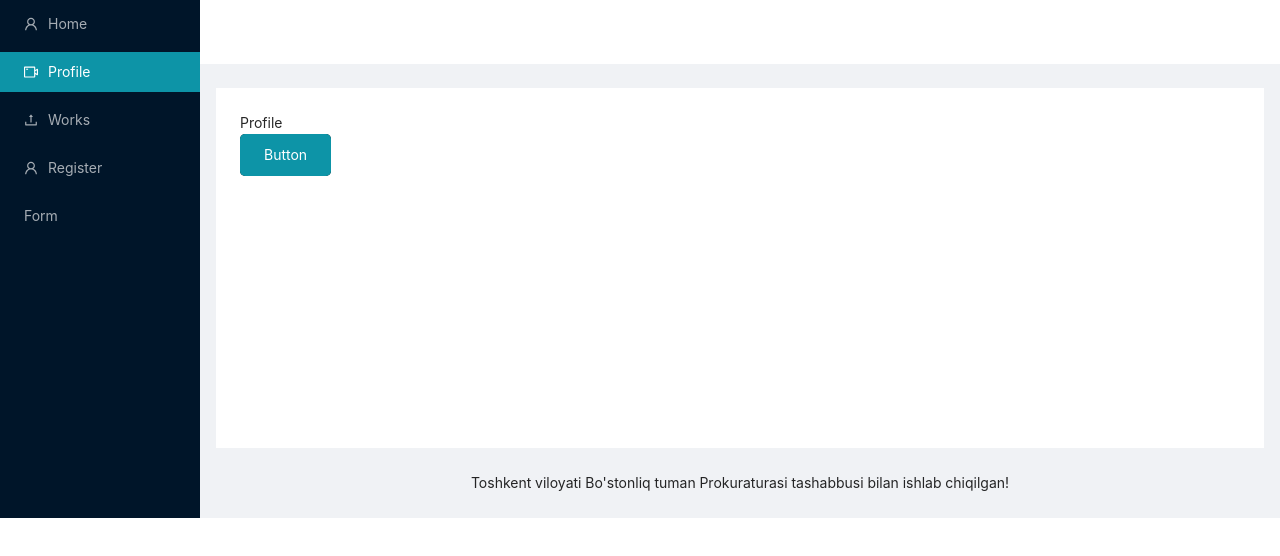
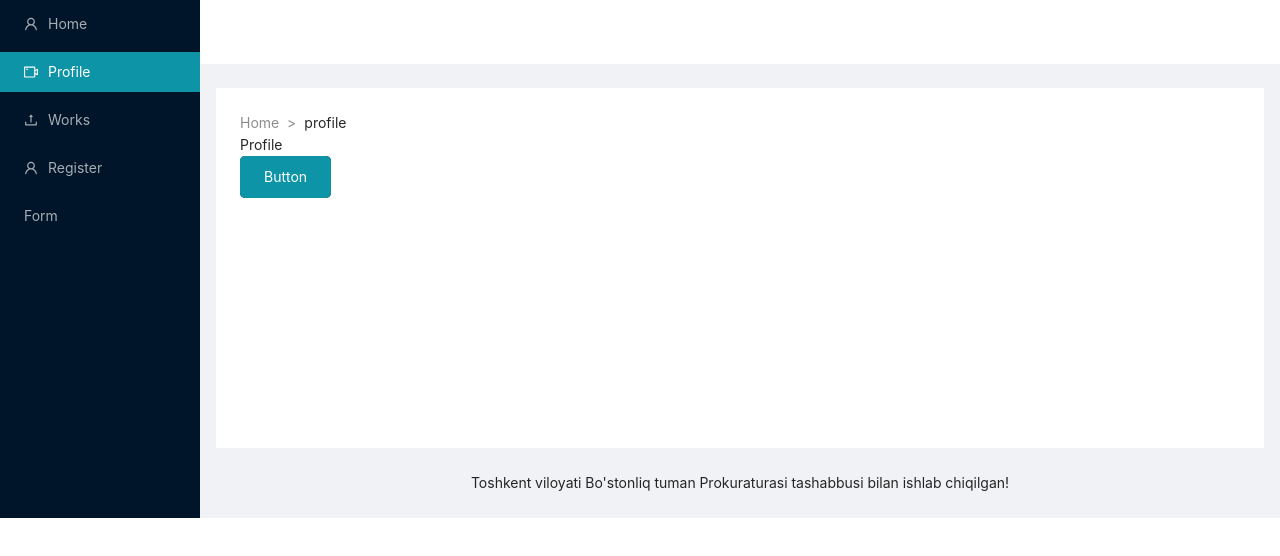
Before and after one commit to Xakim90/vacancy, a React (Create React App) app: page / in a window 1280 px wide. Both pictures are taken after a click on the item "Profile". Shown: the top 556 px of the page. Built offline with nearby package versions, Linux system fonts and the light colour scheme.

Commit message:
Sardor1498

```diff
--- a/src/App.js
+++ b/src/App.js
@@ -1,10 +1,7 @@
 import * as React from "react";
 // import './App.less';
 import AntLayout from "./components/AntResponsiveLayout";
-import { EditOutlined, EllipsisOutlined, SettingOutlined } from '@ant-design/icons';
-import CustomButton from "./components/CustomButton";
-import AntButtton from "./components/AntButton";
-import Carts from "./components/Carts";
+
 
 
 function App() {
--- a/src/components/AntResponsiveLayout.js
+++ b/src/components/AntResponsiveLayout.js
@@ -1,10 +1,9 @@
 import { Layout, Menu } from 'antd';
-import { UploadOutlined, UserOutlined, VideoCameraOutlined } from '@ant-design/icons';
-import { MailOutlined, AppstoreOutlined, SettingOutlined } from '@ant-design/icons';
-import { Link, Routes, Route } from 'react-router-dom';
-import Profile from './Profile';
-import { Register } from '../pages/Register';
+import { Link, Routes, Route, } from 'react-router-dom';
+
 import DynamicForm from './DynamicForm';
+import { routes } from '../routes/routes'
+import BreadCrumbs from './BreadCrumbs';
 
 const { Header, Content, Footer, Sider } = Layout;
 const onSubmit = data => {
@@ -41,32 +40,6 @@ const arr = [
     },
 ]
 
-const routes = [
-    {
-        name: "Home",
-        url: "/home",
-        icon: <UserOutlined />,
-        component: ""
-    },
-    {
-        name: "Profile",
-        url: "/profile",
-        icon: <VideoCameraOutlined />,
-        component: <Profile />
-    },
-    {
-        name: "Works",
-        url: "/works",
-        icon: <UploadOutlined />,
-        component: ""
-    },
-    {
-        name: "Register",
-        url: "/register",
-        icon: <UserOutlined />,
-        component: <Register />
-    },
-];
 routes.push({
     name: "Form",
     url: "/form",
@@ -102,6 +75,7 @@ const AntLayout = () => {
                 <Header className="site-layout-sub-header-background" style={{ padding: 0 }} />
                 <Content style={{ margin: '24px 16px 0' }}>
                     <div className="site-layout-background" style={{ padding: 24, minHeight: 360 }}>
+                        <BreadCrumbs />
                         <Routes>
                             {
                                 routes.map((route, i) => (
--- /dev/null
+++ b/src/components/BreadCrumbs.js
@@ -0,0 +1,56 @@
+import React from 'react'
+import { useLocation, Link } from 'react-router-dom'
+import { Breadcrumb } from 'antd'
+
+const BreadCrumbs = () => {
+    const location = useLocation();
+    const breadCrumbView = () => {
+        const { pathname } = location;
+        const pathnames = pathname.split('/').filter((item) => item);
+
+        return (
+            <div>
+                <Breadcrumb separator=">">
+                    {pathnames.length > 0 ? (
+                        <Breadcrumb.Item>
+                            <Link to='/'>Home</Link>
+                        </Breadcrumb.Item>
+                    ) : (
+                        <Breadcrumb.Item>
+                            Home
+                        </Breadcrumb.Item>
+                    )}
+                    {
+                        pathnames.map((name, index) => {
+                            const routeTo = `/${pathnames.slice(0, index + 1).join('/')}`;
+                            const isLast = index === pathnames.length - 1;
+                            return isLast ? (
+                                <Breadcrumb.Item>
+                                    {name}
+                                </Breadcrumb.Item>
+                            ) : (
+                                <Breadcrumb.Item>
+                                    <Link to={`${routeTo}`}>{name}</Link>
+                                </Breadcrumb.Item>
+                            )
+                        })
+                    }
+                    {/* <Breadcrumb.Item>Register</Breadcrumb.Item>
+                <Breadcrumb.Item>
+                    <a href="">Application Center</a>
+                </Breadcrumb.Item>
+                <Breadcrumb.Item>
+                    <a href="">Application List</a>
+                </Breadcrumb.Item>
+                <Breadcrumb.Item>An Application</Breadcrumb.Item> */}
+                </Breadcrumb>
+            </div>
+        )
+    };
+
+    return (
+        <>{breadCrumbView()}</>
+    )
+}
+
+export default BreadCrumbs
--- a/src/pages/Register.js
+++ b/src/pages/Register.js
@@ -1,11 +1,12 @@
 import React, { useState } from "react";
-import { Breadcrumb, Button } from "antd";
+import { Button } from "antd";
 import DynamicForm from "../components/DynamicForm";
 import { RegisterFields } from "../fields/fields";
 import AntAlert from "../components/AntAlert";
 import { instance } from "../api";
 
-export function Register() {
+export function Register(props) {
+    console.log(props)
     const [alert, setAlert] = useState(false);
     const [disabled, setDisabled] = useState(true);
 
@@ -53,16 +54,6 @@ export function Register() {
                         closable
                     /> : null
             }
-            <Breadcrumb>
-                <Breadcrumb.Item>Register</Breadcrumb.Item>
-                <Breadcrumb.Item>
-                    <a href="">Application Center</a>
-                </Breadcrumb.Item>
-                <Breadcrumb.Item>
-                    <a href="">Application List</a>
-                </Breadcrumb.Item>
-                <Breadcrumb.Item>An Application</Breadcrumb.Item>
-            </Breadcrumb>
 
             <DynamicForm change={change} disabled={disabled} onSubmit={onSubmit} fields={RegisterFields} />
         </>
--- /dev/null
+++ b/src/routes/routes.js
@@ -0,0 +1,30 @@
+import { UploadOutlined, UserOutlined, VideoCameraOutlined } from '@ant-design/icons';
+import Profile from '../components/Profile';
+import { Register } from '../pages/Register';
+
+export const routes = [
+    {
+        name: "Home",
+        url: "/home",
+        icon: <UserOutlined />,
+        component: ""
+    },
+    {
+        name: "Profile",
+        url: "/profile",
+        icon: <VideoCameraOutlined />,
+        component: <Profile />
+    },
+    {
+        name: "Works",
+        url: "/works",
+        icon: <UploadOutlined />,
+        component: ""
+    },
+    {
+        name: "Register",
+        url: "/register",
+        icon: <UserOutlined />,
+        component: <Register />
+    },
+];
```
Also changed, not shown: 1 other file (tests, documents, lock files or other folders).
